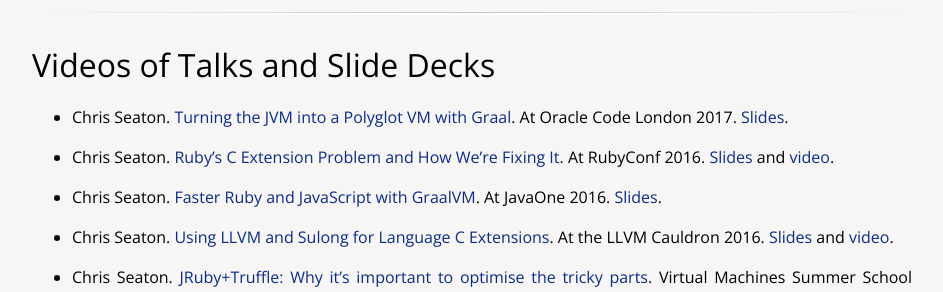
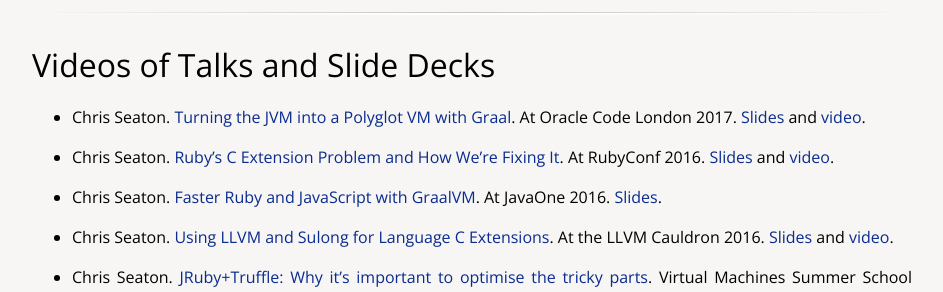
Before and after one commit to chrisseaton/chrisseaton.github.io, a Jekyll site: the page built from rubytruffle/index.md, in a window 1280 px wide and 900 px high, scrolled down 2431 px. Shown: the part 154-446 px from the top of the window, without its empty margins (168-1111 px from the left). Built offline with Jekyll 4.4.1, drawn with Linux system fonts in a browser that asks for light colours; nearby versions of some CDN libraries.

Commit message:
Oracle Code video

```diff
--- a/rubytruffle/index.md
+++ b/rubytruffle/index.md
@@ -111,7 +111,7 @@
 
 # Videos of Talks and Slide Decks
 
-*   Chris Seaton. [Turning the JVM into a Polyglot VM with Graal](oraclecode17/oraclecode17.pdf). At Oracle Code London 2017. [Slides](oraclecode17/oraclecode17.pdf).
+*   Chris Seaton. [Turning the JVM into a Polyglot VM with Graal](oraclecode17/oraclecode17.pdf). At Oracle Code London 2017. [Slides](oraclecode17/oraclecode17.pdf) and [video](https://www.youtube.com/watch?v=oWX2tpIO4Yc).
 
 *   Chris Seaton. [Ruby's C Extension Problem and How We're Fixing It](rubyconf16/rubyconf16-cexts.pdf). At RubyConf 2016. [Slides](rubyconf16/rubyconf16-cexts.pdf) and [video](https://www.youtube.com/watch?v=YLtjkP9bD_U).
 
```
Also changed, not shown: index.md (+1 -0 lines).
